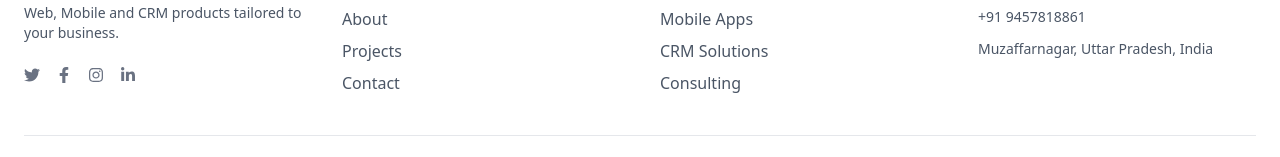
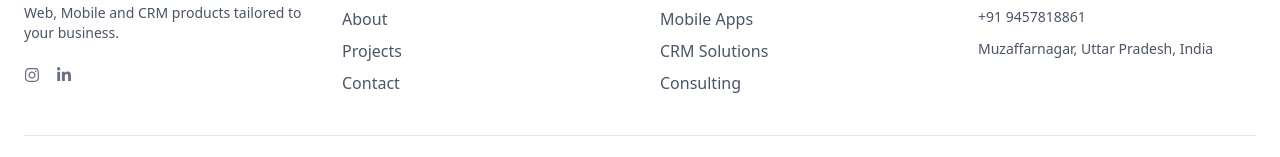
Before and after one commit to Alisaqulain/devsphere-website, a Next.js app: page /project in a window 1280 px wide. Shown: the part 1278-1435 px from the top of the page. Built offline with nearby package versions, Linux system fonts and the light colour scheme.

Commit message:
update footeR

```diff
--- a/src/app/components/Footer.jsx
+++ b/src/app/components/Footer.jsx
@@ -12,10 +12,9 @@ export default function Footer() {
           </h2>
           <p className="mt-4 text-sm text-gray-600">Smart solutions for a smarter world — Web, Mobile and CRM products tailored to your business.</p>
           <div className="mt-6 flex gap-4 text-gray-500">
-            <a href="#"><FaTwitter className="hover:text-blue-600" /></a>
-            <a href="#"><FaFacebookF className="hover:text-blue-600" /></a>
-            <a href="#"><FaInstagram className="hover:text-blue-600" /></a>
-            <a href="#"><FaLinkedinIn className="hover:text-blue-600" /></a>
+
+            <a href="https://www.instagram.com/dev.spheresolutions/"><FaInstagram className="hover:text-blue-600" /></a>
+            <a href="https://www.linkedin.com/company/devspheresolutions"><FaLinkedinIn className="hover:text-blue-600" /></a>
           </div>
         </div>
 
```
Also changed, not shown: package.json (+4 -3 lines), 2 other files (tests, documents, lock files or other folders).
